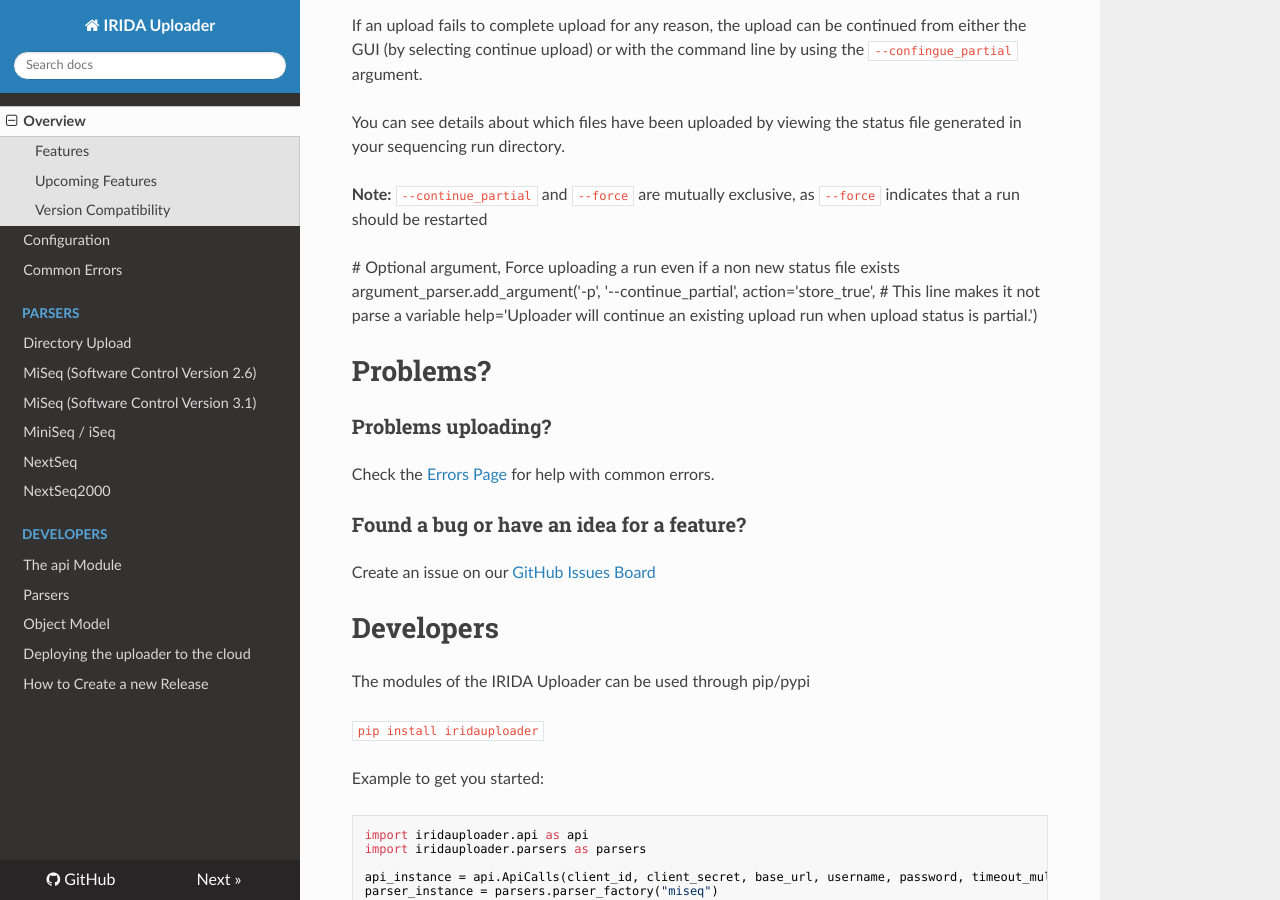
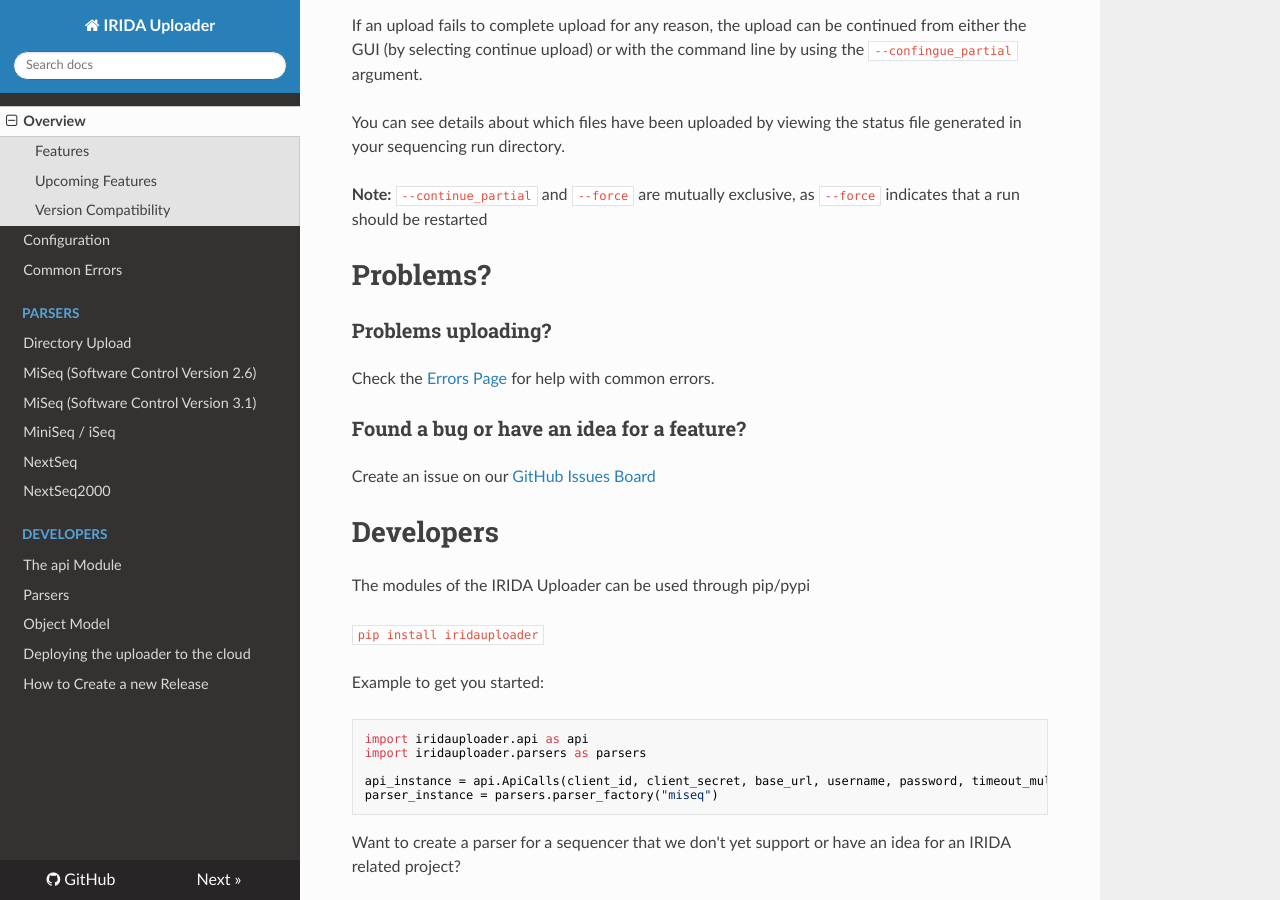
Before and after one commit to phac-nml/irida-uploader, an MkDocs documentation site: the page built from docs/index.md, in a window 1280 px wide and 900 px high, scrolled down 4806 px. Built offline with MkDocs 1.6.1, drawn with Linux system fonts in a browser that asks for light colours; nearby versions of some CDN libraries; old or Windows-style settings are respelled for this version of MkDocs.

Commit message:
delete mistaken ctrl-v

```diff
--- a/docs/index.md
+++ b/docs/index.md
@@ -187,11 +187,6 @@
 
 **Note:** `--continue_partial` and `--force` are mutually exclusive, as `--force` indicates that a run should be restarted
 
-  # Optional argument, Force uploading a run even if a non new status file exists
-    argument_parser.add_argument('-p', '--continue_partial',
-                                 action='store_true',  # This line makes it not parse a variable
-                                 help='Uploader will continue an existing upload run when upload status is partial.')
-
 # Problems?
 
 ### Problems uploading?
```
